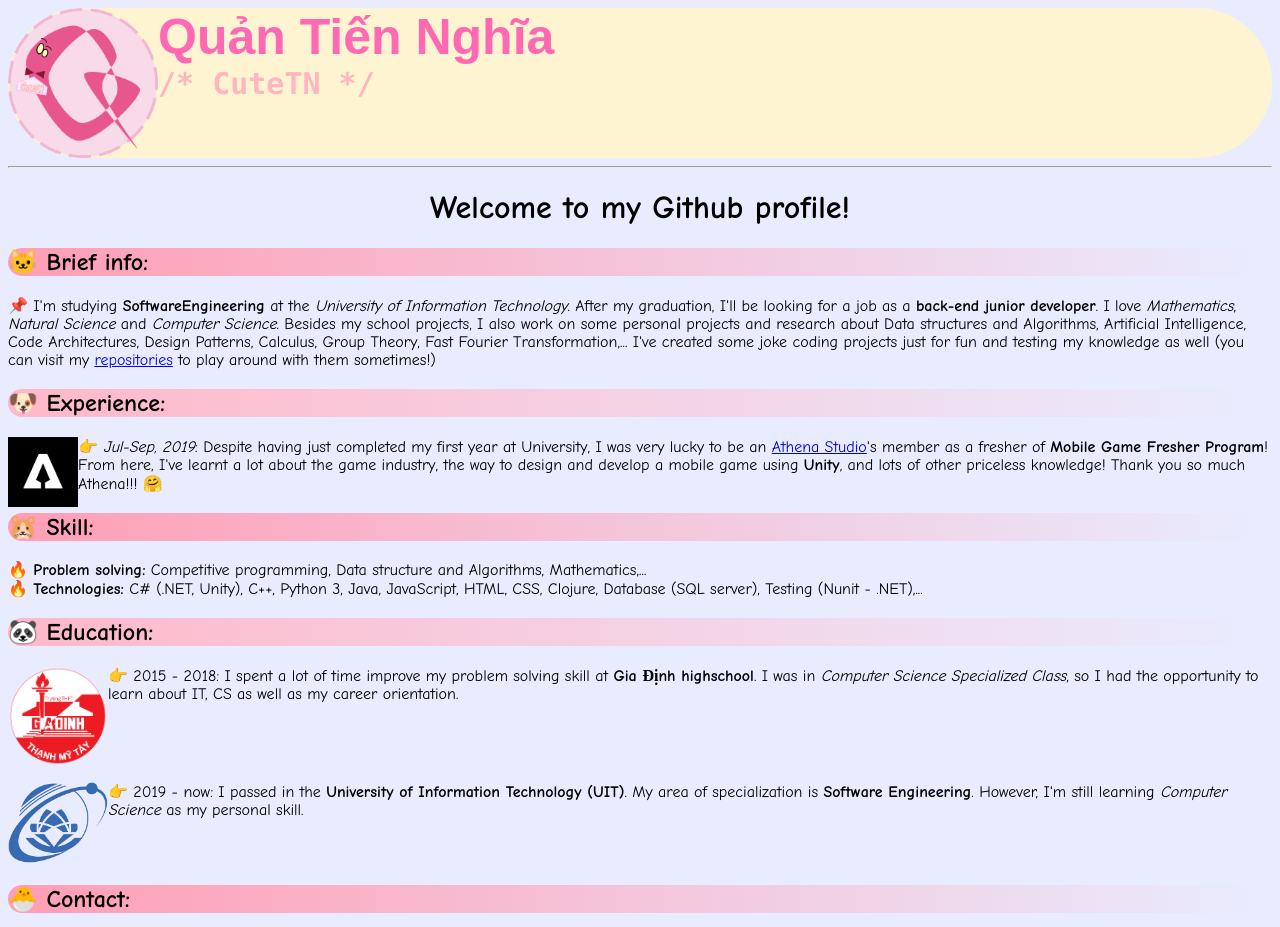
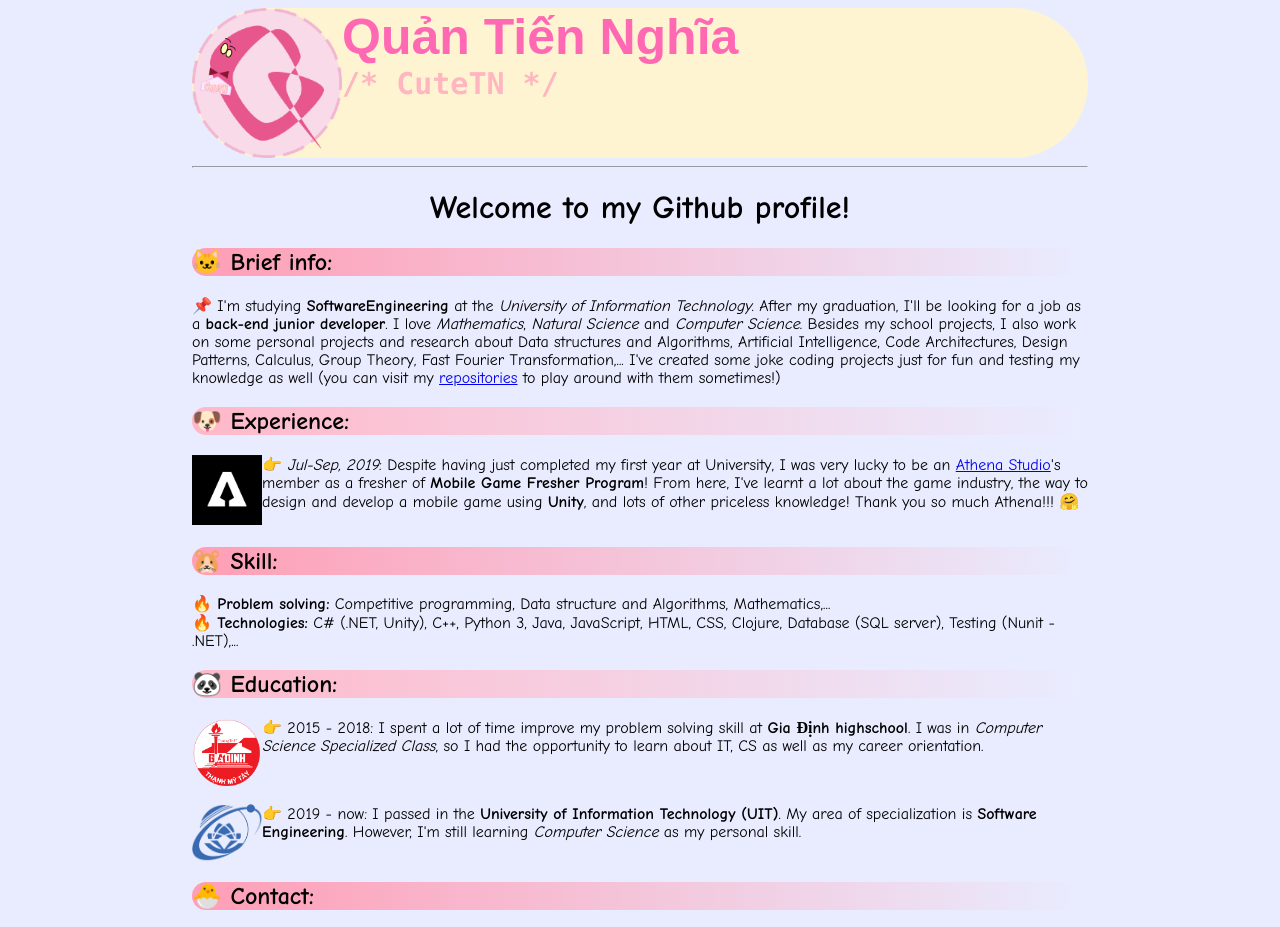
Before and after one commit to CuteTN/CuteTN.github.io-legacy-, a plain HTML site: page index.html in a window 1280 px wide. Shown: the top 927 px of the page. Drawn offline with Linux system fonts and the light colour scheme.

Commit message:
Fix some design error

```diff
--- a/css/style.css
+++ b/css/style.css
@@ -1,6 +1,9 @@
 body
 {
     background-color: #e9ecff;
+    width: 70%;
+    margin-left: auto;
+    margin-right: auto;
 }
 
 .hr-full
--- a/index.html
+++ b/index.html
@@ -31,8 +31,9 @@
 
         <h2 class="h2-friendly-odd" id="h2-experience"></h2>
         <div class="p-friendly" id="div-experience-Athena-Studio">
-            <img src="images/AthenaStudioLogo.png" alt="AthenaStudioLogo" style="width: 70px; float: left" />
+            <img src="images/AthenaStudioLogo.png" alt="Athena Studio logo" style="width: 70px; float: left" />
             <p class="p-friendly" id="p-experience-Athena-Studio"></p>
+            </p><p style="clear: left">
         </div>
 
 
@@ -42,12 +43,12 @@
 
         <h2 class="h2-friendly-odd" id="h2-education"></h2>
         <div class="p-friendly" id="div-education-high-school">
-            <img src="images/GiaDinhHighSchoolLogo.png" style="width: 100px; float: left">
+            <img src="images/GiaDinhHighSchoolLogo.png" alt="Gia Dinh Highschool logo" style="width: 70px; float: left">
             <p class="p-friendly" id="p-education-high-school"></p>
             </p><p style="clear: left">
         </div>
         <div class="p-friendly" id="div-education-university">
-            <img src="images/UITLogo.png" style="width: 100px; float: left">
+            <img src="images/UITLogo.png" alt="UIT logo" style="width: 70px; float: left">
             <p class="p-friendly" id="p-education-university"></p>
             </p><p style="clear: left">
         </div>
```
